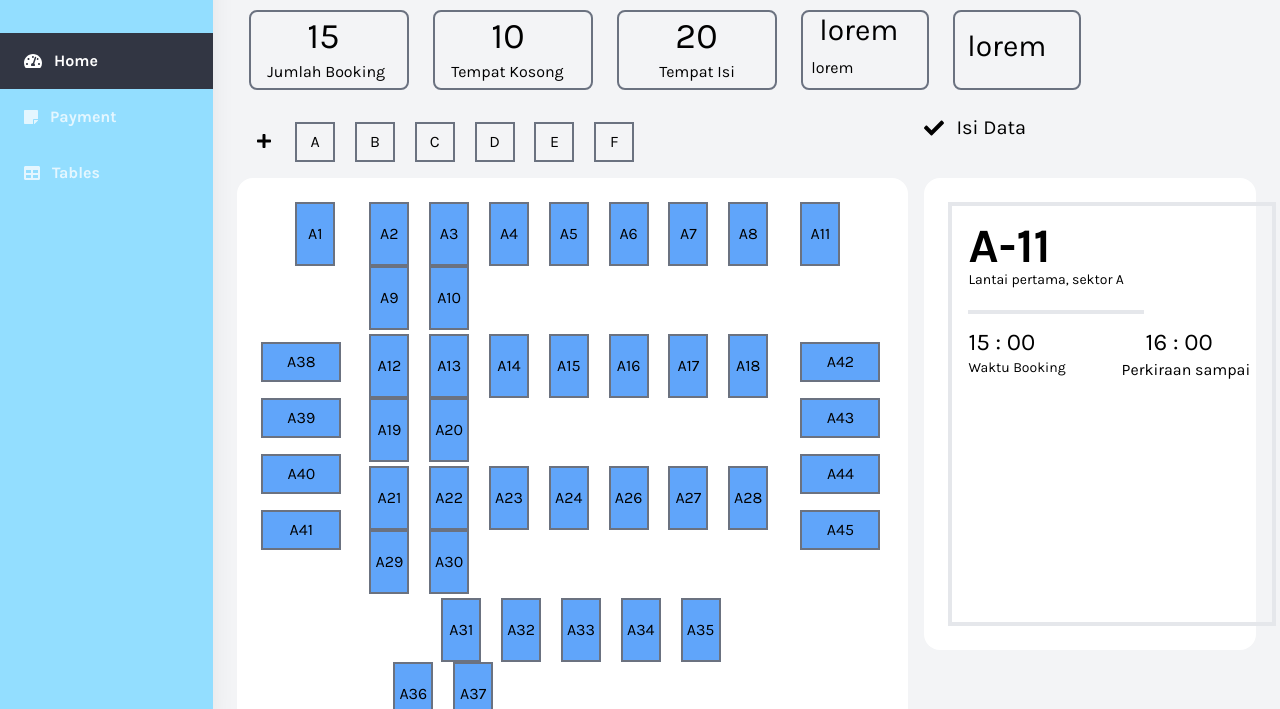
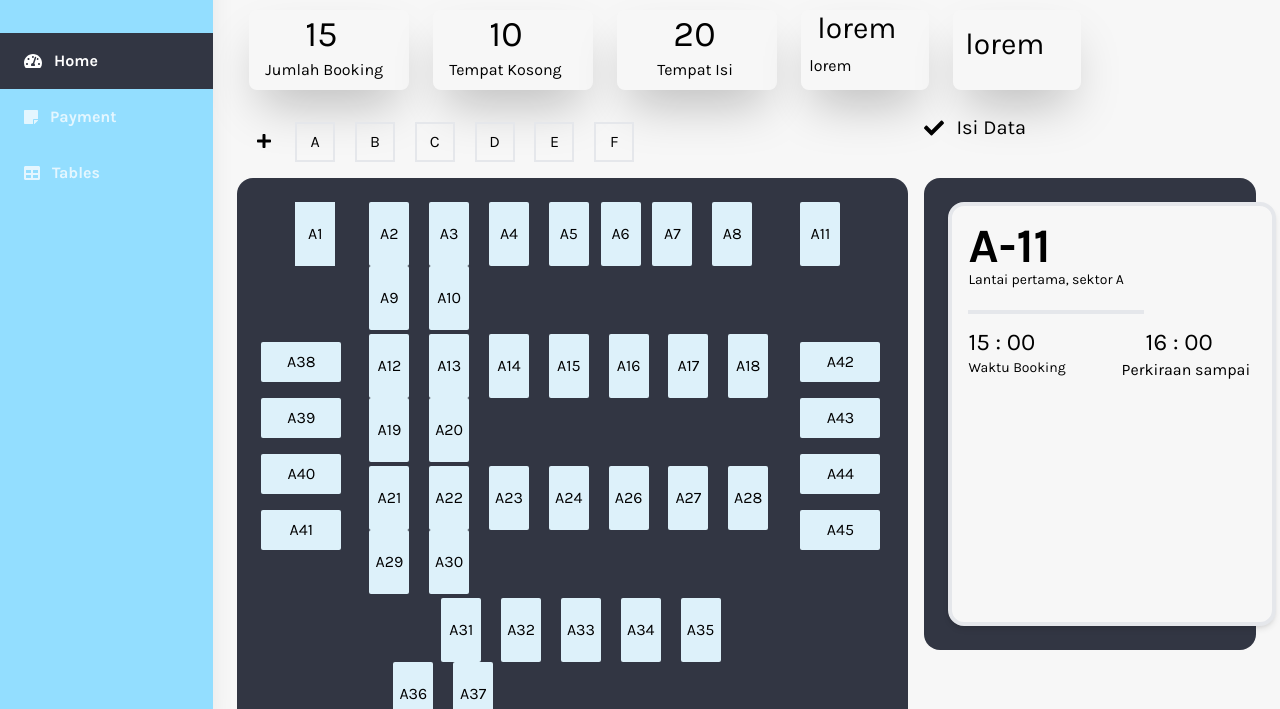
Before and after one commit to Dhafin2107/ParkSpace-API, a website: page src/home.html in a window 1280 px wide. Shown: the part 91-800 px from the top of the page. Drawn offline with nearby package versions, Linux system fonts and the light colour scheme.

Commit message:
nambah warna

```diff
--- a/src/home.html
+++ b/src/home.html
@@ -19,9 +19,24 @@
         .active-nav-link { background: #323643; }
         .nav-item:hover { background: #323643; }
         .account-link:hover { background: #93DEFF; }
+        .bg-birus { background: #93DEFF; }
+        .biru {color: #DDF1FA; }
+        .bg-biru {background: #DDF1FA; }
+        .h-biru:hover { background: #DDF1FA;}
+        .putih {color: #f7f7f7; }
+        .bg-putih {background: #f7f7f7; }
+        .h-putih:hover {background: #f7f7f7;}
+        .hitam {color: #323643; }
+        .bg-hitam {background: #323643; }
+        .abu {color: #606470; }
+        .bg-abu {background: #606470; }
+        .kuning {color: #ffa53c; }
+        .bg-kuning {background: #ffa53c; }
+        .merah {color: #fb344f; }
+        .bg-merah {background: #fb344f; }
     </style>
 </head>
-<body class="bg-gray-100 font-family-karla flex">
+<body class="bg-putih font-family-karla flex">
 
     <aside class="relative bg-sidebar h-screen w-64 hidden sm:block shadow-xl">
         <div class="p-6">
@@ -81,7 +96,7 @@
                 </a>
                 <a href="blank.html" class="flex items-center text-white opacity-75 hover:opacity-100 py-2 pl-4 nav-item">
                     <i class="fas fa-sticky-note mr-3"></i>
-                    Blank Page
+                    Payment
                 </a>
                 <a href="tables.html" class="flex items-center text-white opacity-75 hover:opacity-100 py-2 pl-4 nav-item">
                     <i class="fas fa-table mr-3"></i>
@@ -98,27 +113,27 @@
             <main class="w-full flex-grow p-6">
                 <h1 class="text-3xl text-black pb-6">Home</h1>
                 <div class="flex flex-wrap mt-4">
-                    <div class="rounded-lg mx-3 border-2  border-gray-500 h-20 w-40">
+                    <div class="shadow-2xl bg-putih rounded-lg mx-3  h-20 w-40">
                         <h1 class="mx-14 mt-1 text-4xl">15</h1>
                         <p class="mx-4 mt-1 text-base">Jumlah Booking</p>
 
                     </div>
-                    <div class="rounded-lg mx-3 border-2  border-gray-500 h-20 w-40">
+                    <div class="shadow-2xl bg-putih rounded-lg mx-3  h-20 w-40">
                         <h1 class="mx-14 mt-1 text-4xl">10</h1>
                         <p class="mx-4 mt-1 text-base">Tempat Kosong</p>
 
                     </div>
-                    <div class="rounded-lg mx-3 border-2  border-gray-500 h-20 w-40">
+                    <div class="shadow-2xl bg-putih rounded-lg mx-3  h-20 w-40">
                         <h1 class="mx-14 mt-1 text-4xl">20</h1>
                         <p class="mx-10 mt-1 text-base">Tempat Isi</p>
 
                     </div>
-                    <div class="rounded-lg mx-3 border-2  border-gray-500  h-20 w-32">
+                    <div class="shadow-2xl bg-putih rounded-lg mx-3   h-20 w-32">
                         <h1 class="pl-4 text-3xl">lorem</h1>
                         <p class="pl-2 mt-2 text-base">lorem</p>
 
                     </div>
-                    <div class="rounded-lg mx-3 border-2  border-gray-500  h-20 w-32">
+                    <div class="shadow-2xl bg-putih rounded-lg mx-3   h-20 w-32">
                         <h1 class="mt-4 pl-3 text-3xl place-content-center">lorem</h1>
 
                     </div>
@@ -134,84 +149,84 @@
 
 
                             <i class="fas fa-plus mr-3"></i>
-                            <button class=" my-2 mx-2 border-2  border-gray-500 account-link h-10 w-10">A</button>
-                            <button class=" my-2 mx-2 border-2  border-gray-500 account-link h-10 w-10">B</button>
-                            <button class=" my-2 mx-2 border-2  border-gray-500 account-link h-10 w-10">C</button>
-                            <button class=" my-2 mx-2 border-2  border-gray-500 account-link h-10 w-10">D</button>
-                            <button class=" my-2 mx-2 border-2  border-gray-500 account-link h-10 w-10">E</button>
-                            <button class=" my-2 mx-2 border-2  border-gray-500 account-link h-10 w-10">F</button>
+                            <button class=" my-2 mx-2 border-2   account-link h-10 w-10">A</button>
+                            <button class=" my-2 mx-2 border-2   account-link h-10 w-10">B</button>
+                            <button class=" my-2 mx-2 border-2   account-link h-10 w-10">C</button>
+                            <button class=" my-2 mx-2 border-2   account-link h-10 w-10">D</button>
+                            <button class=" my-2 mx-2 border-2   account-link h-10 w-10">E</button>
+                            <button class=" my-2 mx-2 border-2   account-link h-10 w-10">F</button>
 
                     </div>
-                        <div class="pt-6 pr-0 pl-3  bg-white rounded-2xl ">
+                        <div class="bg-hitam pt-6 pr-0 pl-3  bg-white rounded-2xl ">
 
                             <div class=" grid grid-rows-4 grid-flow-col gap-1 border-gray-50  ">
                                 <div class="">
                                     <div class="static grid grid-cols-2 ">
 
                                         <div class=""></div>
-                                        <button class=" border-2  border-gray-500 bg-blue-400 h-16 w-10">A1</button>
+                                        <button class=" h-putih bg-biru h-16 w-10">A1</button>
 
                                     </div>
                                 </div>
                                 <div class="row-span-2 ml-3">
                                     <div class="grid grid-rows-4">
-                                    <button class=" my-2 border-2  border-gray-500 bg-blue-400 h-10 w-20">A38</button>
-                                    <button class=" my-2 border-2  border-gray-500 bg-blue-400 h-10 w-20">A39</button>
-                                    <button class=" my-2 border-2  border-gray-500 bg-blue-400 h-10 w-20">A40</button>
-                                    <button class=" my-2 border-2  border-gray-500 bg-blue-400 h-10 w-20">A41</button>
+                                    <button class=" my-2 h-putih rounded-sm bg-biru h-10 w-20">A38</button>
+                                    <button class=" my-2 h-putih rounded-sm bg-biru h-10 w-20">A39</button>
+                                    <button class=" my-2 h-putih rounded-sm bg-biru h-10 w-20">A40</button>
+                                    <button class=" my-2 h-putih rounded-sm bg-biru h-10 w-20">A41</button>
                                     </div>
                                 </div>
 
                                 <div class=""></div>
                                 <div class="static col-span-4 ">
                                     <div class=" mx-4 grid-flow-col place-content-center">
-                                    <button class=" mx-2 border-2  border-gray-500 bg-blue-400 h-16 w-10">A2</button>
-                                    <button class=" mx-2 border-2  border-gray-500 bg-blue-400 h-16 w-10">A3</button>
-                                    <button class=" mx-2 border-2  border-gray-500 bg-blue-400 h-16 w-10">A4</button>
-                                    <button class=" mx-2 border-2  border-gray-500 bg-blue-400 h-16 w-10">A5</button>
-                                    <button class=" mx-2 border-2  border-gray-500 bg-blue-400 h-16 w-10">A6</button>
-                                    <button class=" mx-2 border-2  border-gray-500 bg-blue-400 h-16 w-10">A7</button>
-                                    <button class=" mx-2 border-2  border-gray-500 bg-blue-400 h-16 w-10">A8</button>
-                                    <button class=" mx-2 border-2  border-gray-500 bg-blue-400 h-16 w-10">A9</button>
-                                    <button class=" mx-2 border-2  border-gray-500 bg-blue-400 h-16 w-10">A10</button>
+                                    <button class=" mx-2 h-putih rounded-sm bg-biru h-16 w-10">A2</button>
+                                    <button class=" mx-2 h-putih rounded-sm bg-biru h-16 w-10">A3</button>
+                                    <button class=" mx-2 h-putih rounded-sm bg-biru h-16 w-10">A4</button>
+                                    <button class=" mx-2 h-putih rounded-sm bg-biru h-16 w-10">A5</button>
+                                    <button class=" mx-2h-putih rounded-sm bg-biru h-16 w-10">A6</button>
+                                    <button class=" mx-2 h-putih rounded-sm bg-biru h-16 w-10">A7</button>
+                                    <button class=" mx-2 h-putih rounded-sm bg-biru h-16 w-10">A8</button>
+                                    <button class=" mx-2 h-putih rounded-sm bg-biru h-16 w-10">A9</button>
+                                    <button class=" mx-2 h-putih rounded-sm bg-biru h-16 w-10">A10</button>
                                 </div>
                                 </div>
                                 <div class="static col-span-4 ">
                                     <div class=" mx-4 grid-flow-col place-content-center">
-                                    <button class=" mx-2 border-2  border-gray-500 bg-blue-400 h-16 w-10">A12</button>
-                                    <button class=" mx-2 border-2  border-gray-500 bg-blue-400 h-16 w-10">A13</button>
-                                    <button class=" mx-2 border-2  border-gray-500 bg-blue-400 h-16 w-10">A14</button>
-                                    <button class=" mx-2 border-2  border-gray-500 bg-blue-400 h-16 w-10">A15</button>
-                                    <button class=" mx-2 border-2  border-gray-500 bg-blue-400 h-16 w-10">A16</button>
-                                    <button class=" mx-2 border-2  border-gray-500 bg-blue-400 h-16 w-10">A17</button>
-                                    <button class=" mx-2 border-2  border-gray-500 bg-blue-400 h-16 w-10">A18</button>
-                                    <button class=" mx-2 border-2  border-gray-500 bg-blue-400 h-16 w-10">A19</button>
-                                    <button class=" mx-2 border-2  border-gray-500 bg-blue-400 h-16 w-10">A20</button>
+                                    <button class=" mx-2 h-putih rounded-sm bg-biru h-16 w-10">A12</button>
+                                    <button class=" mx-2 h-putih rounded-sm bg-biru h-16 w-10">A13</button>
+                                    <button class=" mx-2 h-putih rounded-sm bg-biru h-16 w-10">A14</button>
+                                    <button class=" mx-2 h-putih rounded-sm bg-biru h-16 w-10">A15</button>
+                                    <button class=" mx-2 h-putih rounded-sm bg-biru h-16 w-10">A16</button>
+                                    <button class=" mx-2 h-putih rounded-sm bg-biru h-16 w-10">A17</button>
+                                    <button class=" mx-2 h-putih rounded-sm bg-biru h-16 w-10">A18</button>
+                                    <button class=" mx-2 h-putih rounded-sm bg-biru h-16 w-10">A19</button>
+                                    <button class=" mx-2 h-putih rounded-sm bg-biru h-16 w-10">A20</button>
                                 </div>
                                 </div>
                                <div class="static col-span-4 ">
                                     <div class=" mx-4 grid-flow-col place-content-center">
-                                    <button class=" mx-2 border-2  border-gray-500 bg-blue-400 h-16 w-10">A21</button>
-                                    <button class=" mx-2 border-2  border-gray-500 bg-blue-400 h-16 w-10">A22</button>
-                                    <button class=" mx-2 border-2  border-gray-500 bg-blue-400 h-16 w-10">A23</button>
-                                    <button class=" mx-2 border-2  border-gray-500 bg-blue-400 h-16 w-10">A24</button>
-                                    <button class=" mx-2 border-2  border-gray-500 bg-blue-400 h-16 w-10">A26</button>
-                                    <button class=" mx-2 border-2  border-gray-500 bg-blue-400 h-16 w-10">A27</button>
-                                    <button class=" mx-2 border-2  border-gray-500 bg-blue-400 h-16 w-10">A28</button>
-                                    <button class=" mx-2 border-2  border-gray-500 bg-blue-400 h-16 w-10">A29</button>
-                                    <button class=" mx-2 border-2  border-gray-500 bg-blue-400 h-16 w-10">A30</button>
+                                    <button class=" mx-2 h-putih rounded-sm bg-biru h-16 w-10">A21</button>
+                                    <button class=" mx-2 h-putih rounded-sm bg-biru h-16 w-10">A22</button>
+                                    <button class=" mx-2 h-putih rounded-sm bg-biru h-16 w-10">A23</button>
+                                    <button class=" mx-2 h-putih rounded-sm bg-biru h-16 w-10">A24</button>
+                                    <button class=" mx-2 h-putih rounded-sm bg-biru h-16 w-10">A26</button>
+                                    <button class=" mx-2 h-putih rounded-sm bg-biru h-16 w-10">A27</button>
+                                    <button class=" mx-2 h-putih rounded-sm bg-biru h-16 w-10">A28</button>
+                                    <button class=" mx-2 h-putih rounded-sm bg-biru h-16 w-10">A29</button>
+                                    <button class=" mx-2 h-putih rounded-sm bg-biru h-16 w-10">A30</button>
                                 </div>
                                 </div>
                                 <div class="static col-span-4 ">
                                     <div class=" mx-10 grid-flow-col place-content-center">
                                     <span class=" mx-6 h-16 w-10"></span>
-                                    <button class=" mx-2 border-2  border-gray-500 bg-blue-400 h-16 w-10">A31</button>
-                                    <button class=" mx-2 border-2  border-gray-500 bg-blue-400 h-16 w-10">A32</button>
-                                    <button class=" mx-2 border-2  border-gray-500 bg-blue-400 h-16 w-10">A33</button>
-                                    <button class=" mx-2 border-2  border-gray-500 bg-blue-400 h-16 w-10">A34</button>
-                                    <button class=" mx-2 border-2  border-gray-500 bg-blue-400 h-16 w-10">A35</button>
-                                    <button class=" mx-2 border-2  border-gray-500 bg-blue-400 h-16 w-10">A36</button>
-                                    <button class=" mx-2 border-2  border-gray-500 bg-blue-400 h-16 w-10">A37</button>
+                                    <button class=" mx-2 h-putih rounded-sm bg-biru h-16 w-10">A31</button>
+                                    <button class=" mx-2 h-putih rounded-sm bg-biru h-16 w-10">A32</button>
+                                    <button class=" mx-2 h-putih rounded-sm bg-biru h-16 w-10">A33</button>
+                                    <button class=" mx-2 h-putih rounded-sm bg-biru h-16 w-10">A34</button>
+                                    <button class=" mx-2 h-putih rounded-sm bg-biru h-16 w-10">A35</button>
+                                    <button class=" mx-2 h-putih rounded-sm bg-biru h-16 w-10">A36</button>
+                                    <button class=" mx-2 h-putih rounded-sm bg-biru h-16 w-10">A37</button>
                                     <span class=" mx-2 h-16 w-5"></span>
 
                                 </div>
@@ -219,17 +234,17 @@
 
                                 <div class="">
                                     <div class="static grid grid-cols-2 ">
-                                        <button class=" border-2  border-gray-500 bg-blue-400 h-16 w-10">A11</button>
+                                        <button class=" h-putih  rounded-sm bg-biru h-16 w-10">A11</button>
                                         <div class=""></div>
 
                                     </div>
                                 </div>
                                 <div class="row-span-2 mr-7 ">
                                     <div class="grid grid-rows-4">
-                                        <button class=" my-2 border-2  border-gray-500 bg-blue-400 h-10 w-20">A42</button>
-                                        <button class=" my-2 border-2  border-gray-500 bg-blue-400 h-10 w-20">A43</button>
-                                        <button class=" my-2 border-2  border-gray-500 bg-blue-400 h-10 w-20">A44</button>
-                                        <button class=" my-2 border-2  border-gray-500 bg-blue-400 h-10 w-20">A45</button>
+                                        <button class=" my-2 h-putih rounded-sm bg-biru h-10 w-20">A42</button>
+                                        <button class=" my-2 h-putih rounded-sm bg-biru h-10 w-20">A43</button>
+                                        <button class=" my-2 h-putih rounded-sm bg-biru h-10 w-20">A44</button>
+                                        <button class=" my-2 h-putih rounded-sm bg-biru h-10 w-20">A45</button>
                                         </div>
                                 </div>
                                 <div class=""></div>
@@ -242,8 +257,8 @@
                         <p class="text-xl pb-3 flex items-center">
                             <i class="fas fa-check mr-3"></i> Isi Data
                         </p>
-                        <div class="p-6 bg-white mt-6 rounded-2xl">
-                            <div class="box-content h-96 w-72 p-4 border-4 ">
+                        <div class="p-6 bg-hitam mt-6 rounded-2xl">
+                            <div class="bg-putih rounded-2xl shadow-md box-content h-96 w-72 p-4 border-4 ">
                                 <h1 class="text-5xl font-bold">A-11</h1>
                                 <h2 class="text-sm">Lantai pertama, sektor A</h2>
                                 <div class="border-2 w-44 mt-5 mb-3"></div>
```
